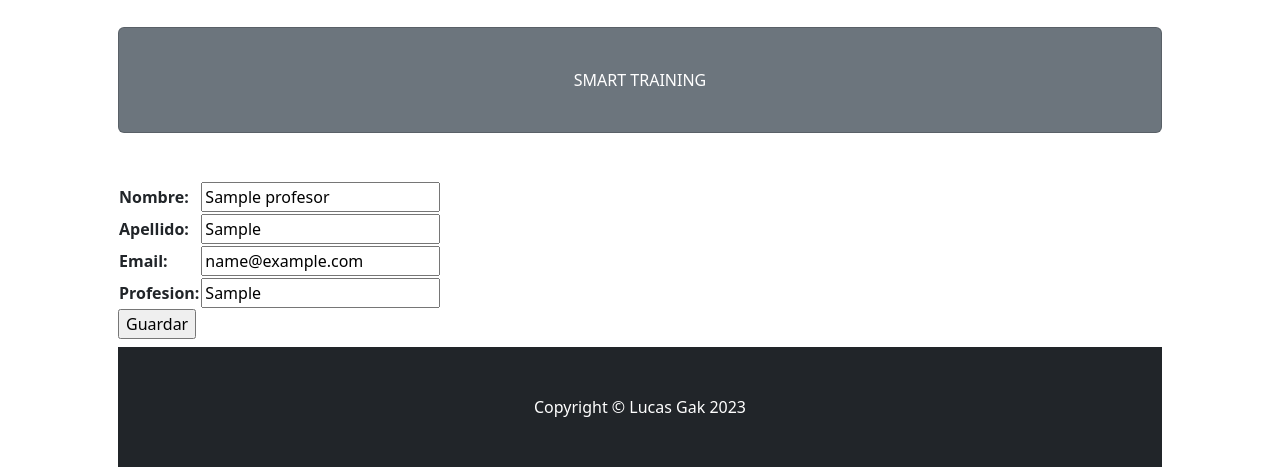
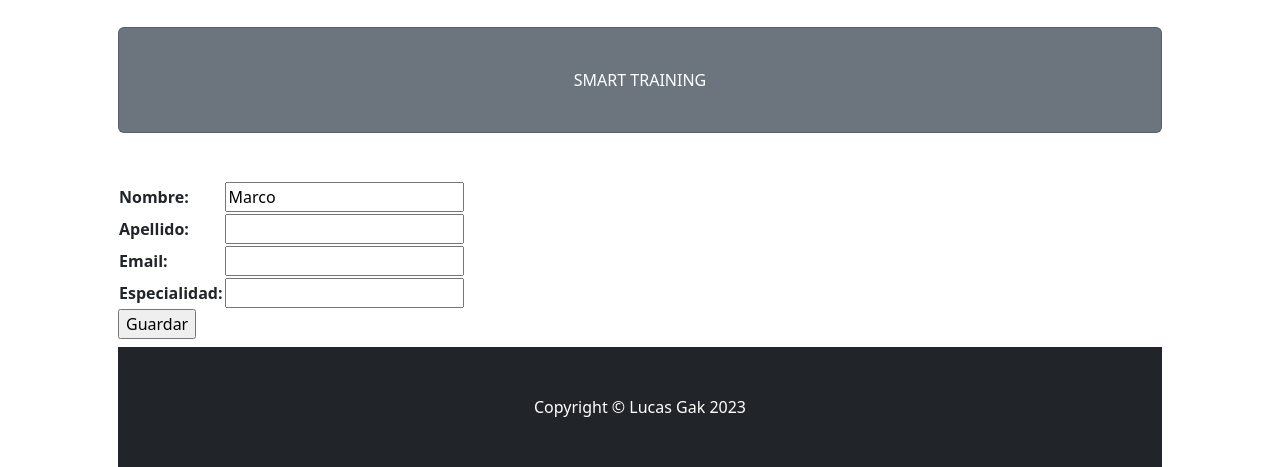
Before and after one commit to LucasGak/ProyectoFinalGak, a Django app: page /ProjectoFinal23/editarProfesor/1/ in a window 1280 px wide. Shown: the part 425-892 px from the top of the page. Run offline with Django 4.2, Linux system fonts and the light colour scheme; data comes from the database, SQL or seed files in the repository; tables that the repository leaves empty hold one stand-in row (values such as "Sample post"); some libraries are stand-ins or nearby versions.

Commit message:
Sigue la batalla final

```diff
--- a/ProjectoFinal23/admin.py
+++ b/ProjectoFinal23/admin.py
@@ -1,5 +1,5 @@
 from django.contrib import admin
-from .models import Curso, Estudiante, Profesor, Entregable
+from .models import Curso, Estudiante, Profesor, Examenes
 
 admin.site.register(Curso)
 
@@ -7,4 +7,4 @@ admin.site.register(Estudiante)
 
 admin.site.register(Profesor)
 
-admin.site.register(Entregable)
+admin.site.register(Examenes)
--- a/ProjectoFinal23/forms.py
+++ b/ProjectoFinal23/forms.py
@@ -5,7 +5,7 @@ from django.contrib.auth.models import User
 
 class CursoFormulario(forms.Form):
     curso = forms.CharField()
-    camada = forms.IntegerField()
+    comision = forms.IntegerField()
     profesor=forms.CharField()
 
 class BuscaCursoForm(forms.Form):
@@ -15,7 +15,7 @@ class ProfesorFormulario(forms.Form):
     nombre= forms.CharField(max_length=30)
     apellido= forms.CharField(max_length=30)
     email= forms.EmailField()
-    profesion= forms.CharField(max_length=30)
+    especialidad= forms.CharField(max_length=30)
 
 class EstudianteFormulario(forms.Form):
     nombre= forms.CharField(max_length=30)
@@ -24,7 +24,7 @@ class EstudianteFormulario(forms.Form):
 
 class UserEditForm(UserCreationForm):
 
-    # Obligatorios
+
     email = forms.EmailField(label="Ingrese su email:")
     password1 = forms.CharField(label='Contraseña', widget=forms.PasswordInput)
     password2 = forms.CharField(label='Repetir la contraseña', widget=forms.PasswordInput)
--- a/ProjectoFinal23/models.py
+++ b/ProjectoFinal23/models.py
@@ -6,9 +6,10 @@ from django.db import models
 class Curso(models.Model):
 
     nombre=models.CharField(max_length=40)
-    camada=models.IntegerField()
+    profesor=models.CharField(max_length=40)
+    comision=models.IntegerField()
     def __str__(self):
-        return f"Nombre: {self.nombre} - Camada {self.camada}"
+        return f"Nombre: {self.nombre} - Comision: {self.comision}"
 
 
 class Estudiante(models.Model):
@@ -23,11 +24,11 @@ class Profesor(models.Model):
     nombre=models.CharField(max_length=30)
     apellido=models.CharField(max_length=30)
     email=models.EmailField()
-    profesion=models.CharField(max_length=30)
+    especialidad=models.CharField(max_length=30)
     def __str__(self):
-        return f"Nombre: {self.nombre} - Apellido: {self.apellido} - Email: {self.email} - Profesion: {self.profesion}"
+        return f"Nombre: {self.nombre} - Apellido: {self.apellido} - Email: {self.email} - Especialidad: {self.especialidad}"
 
-class Entregable(models.Model):
+class Examenes(models.Model):
     nombre=models.CharField(max_length=30)
     FechaDeEntrega=models.DateField()
     entregado=models.BooleanField()
--- a/ProjectoFinal23/templates/ProjectoFinal23/cursoFormulario.html
+++ b/ProjectoFinal23/templates/ProjectoFinal23/cursoFormulario.html
@@ -9,7 +9,7 @@
 
         <p>Curso: <input type="text" name="curso"></p>
 
-        <p>Camada: <input type="number" name="camada"></p>
+        <p>Comision: <input type="number" name="comision"></p>
 
         <input type="submit" value="Registrar Curso">
 
--- a/ProjectoFinal23/templates/ProjectoFinal23/curso_detalle.html
+++ b/ProjectoFinal23/templates/ProjectoFinal23/curso_detalle.html
@@ -7,7 +7,7 @@
 </head>
 <body>
     <p>Nombre del Curso: <i>{{ curso.nombre }}</i></p>
-    <p>Camada: <i>{{ curso.camada }}</i></p>
+    <p>Comision: <i>{{ curso.comision }}</i></p>
     <p>
         <a href="{% url 'List' %}">Regresar</a>
     </p>
--- a/ProjectoFinal23/templates/ProjectoFinal23/entregables.html
+++ b/ProjectoFinal23/templates/ProjectoFinal23/examenes.html
@@ -3,10 +3,10 @@
 {% load static %}
 
 {% block section1 %}
-<h1>Esta es la pagina de entregables</h1>
+<h1>Esta es la pagina de examenes</h1>
 <p>En esta seccion figura si los profesores entregaron las evaluaciones de sus respectivos cursos</p>
 <ul>
-    {% for p in entregables %}
+    {% for p in examenes %}
 
     <li>{{p}}</li>
 
--- a/ProjectoFinal23/templates/ProjectoFinal23/padre.html
+++ b/ProjectoFinal23/templates/ProjectoFinal23/padre.html
@@ -21,7 +21,7 @@
                 <div class="collapse navbar-collapse" id="navbarSupportedContent">
                     <ul class="navbar-nav ms-auto mb-2 mb-lg-0">
                         {% if request.user.is_authenticated %}
-                        <li class="nav-item"><span class="text-light"><strong>{{request.user.first_name}}</strong></span></li>
+                        <li class="nav-item"><span class="text-light"><strong>{{request.user.username}}</strong></span></li>
                         <li class="nav-item"><a class="nav-link" href="{% url 'editarPerfil' %}"><span class="text-primary">Perfil</span></a></li>
                         <li class="nav-item"><a class="nav-link" href="{% url 'logout' %}"><span class="text-primary">Logout</span></a></li>
                         {% else %}
@@ -30,7 +30,7 @@
                       {% endif %}
                         <li class="nav-item"><a class="nav-link active" aria-current="page" href="{% url 'inicio' %}">Home</a></li>
                         <li class="nav-item"><a class="nav-link" href="{% url 'cursos' %}">Cursos</a></li>
-                        <li class="nav-item"><a class="nav-link" href="{% url 'entregables' %}">Entregables</a></li>
+                        <li class="nav-item"><a class="nav-link" href="{% url 'examenes' %}">Examenes</a></li>
                         <li class="nav-item"><a class="nav-link" href="{% url 'estudiantes' %}">Estudiantes</a></li>
                         <li class="nav-item"><a class="nav-link" href="{% url 'profesores' %}">Profesores</a></li>
                         <li class="nav-item"><a class="nav-link" href="{% url 'buscador_curso' %}">Buscador de cursos</a></li>
--- a/ProjectoFinal23/templates/ProjectoFinal23/resultados_buscador.html
+++ b/ProjectoFinal23/templates/ProjectoFinal23/resultados_buscador.html
@@ -10,7 +10,7 @@
 
         <p>Nombre de curso: </p><li> {{ curso.nombre }} </li></p>
 
-        <p>Numero Camada: <li> {{ curso.camada }} </li></p>
+        <p>Numero Comision: <li> {{ curso.comision }} </li></p>
 
         {% endfor %}
     </ul>
--- a/ProjectoFinal23/urls.py
+++ b/ProjectoFinal23/urls.py
@@ -9,7 +9,7 @@ urlpatterns = [
     path('cursos/', cursos, name="cursos"),
     path('profesores/', profesores, name="profesores"),
     path('estudiantes/', estudiantes, name="estudiantes"),
-    path('entregables/', entregables, name="entregables"),
+    path('examenes/', examenes, name="examenes"),
     path('cursoFormulario/', views.cursoFormulario, name="cursoFormulario"),
     path('formulario_api/', views.formulario_api, name="formulario_api"),
     path('buscador_curso/', views.buscador_curso, name="buscador_curso"),
--- a/ProjectoFinal23/views.py
+++ b/ProjectoFinal23/views.py
@@ -31,18 +31,18 @@ def estudiantes(request):
     return render(request, "ProjectoFinal23/estudiantes.html")
 
 @login_required
-def entregables(request):
-    entregables = Entregable.objects.all()
+def examenes(request):
+    examenes = Examenes.objects.all()
 
-    contexto = {"entregables":entregables}
+    contexto = {"examenes":examenes}
 
-    return render(request, "ProjectoFinal23/entregables.html", contexto)
+    return render(request, "ProjectoFinal23/examenes.html", contexto)
 
 def cursoFormulario(request):
 
       if request.method == 'POST':
 
-            curso =  Curso(nombre=request.POST['curso'], camada=request.POST['camada'])
+            curso =  Curso(nombre=request.POST['curso'], comision=request.POST['comision'])
 
             curso.save()
 
@@ -59,7 +59,7 @@ def formulario_api(request):
 
             informacion = miFormulario.cleaned_data
 
-            curso = Curso(nombre=informacion["curso"], camada=informacion["camada"])
+            curso = Curso(nombre=informacion["curso"], comision=informacion["comision"])
 
             curso.save()
 
@@ -80,13 +80,12 @@ def profesores(request):
 
         miFormulario = ProfesorFormulario(request.POST) #aqui me llega toda la informacion del html
 
-        print(miFormulario)
 
         if miFormulario.is_valid: #Si paso la validacion de Django
             informacion = miFormulario.cleaned_data
 
             profesor = Profesor (nombre=informacion['nombre'], apellido=informacion['apellido'],
-            email=informacion['email'], profesion=informacion['profesion'])
+            email=informacion['email'], especialidad=informacion['especialidad'])
 
             profesor.save()
 
@@ -153,14 +152,14 @@ def editarProfesor(request, profesor_id):
             profesor.nombre = informacion['nombre']
             profesor.apellido = informacion['apellido']
             profesor.email = informacion['email']
-            profesor.profesion = informacion['profesion']
+            profesor.especialidad = informacion['especialidad']
             profesor.save()
 
             return render(request, "ProjectoFinal23/padre.html") #Vuelvo al inicio
 
     else:
         profesor = Profesor.objects.get(id=(profesor_id))
-        miFormulario= ProfesorFormulario(initial={'nombre': profesor.nombre, 'apellido':profesor.apellido, 'email':profesor.email, 'profesion':profesor.profesion})
+        miFormulario= ProfesorFormulario(initial={'nombre': profesor.nombre, 'apellido':profesor.apellido, 'email':profesor.email, 'especialidad':profesor.especialidad})
 
     #HTML que permite editar
     return render(request, "ProjectoFinal23/formulario_api.html", {"miFormulario":miFormulario, "profesor_id":profesor_id})
@@ -177,12 +176,12 @@ class CursoDetalle(DetailView):
 class CursoCreacion(CreateView):
     model=Curso
     success_url="/ProjectoFinal23/curso/list"
-    fields = ['nombre','camada']
+    fields = ['nombre','comision']
 
 class CursoUpdate(UpdateView):
     model=Curso
     success_url="/ProjectoFinal23/curso/list"
-    fields=['nombre','camada']
+    fields=['nombre','comision']
 
 class CursoDelete(DeleteView):
      model=Curso
@@ -242,7 +241,7 @@ def registroProfesores(request):
             informacion = miFormulario.cleaned_data
 
             profesor = Profesor (nombre=informacion['nombre'], apellido=informacion['apellido'],
-            email=informacion['email'], profesion=informacion['profesion'])
+            email=informacion['email'], especialidad=informacion['especialidad'])
 
             profesor.save()
 
```
Also changed, not shown: ProjectoFinal23/migrations/0001_initial.py, db.sqlite3, readme.md.
